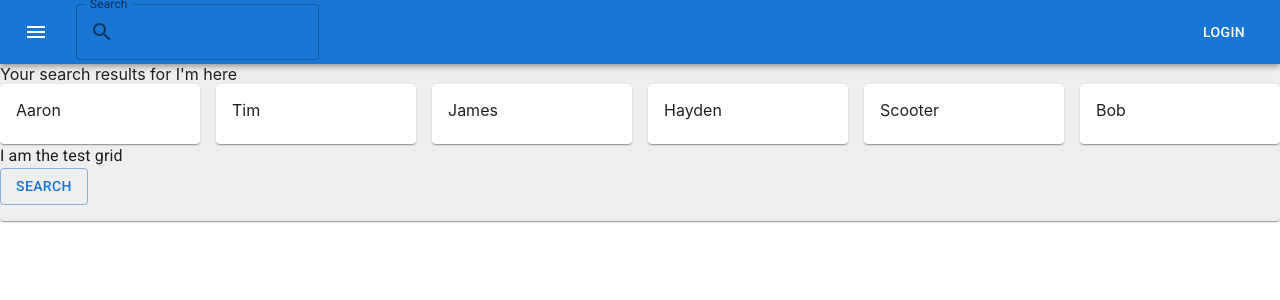
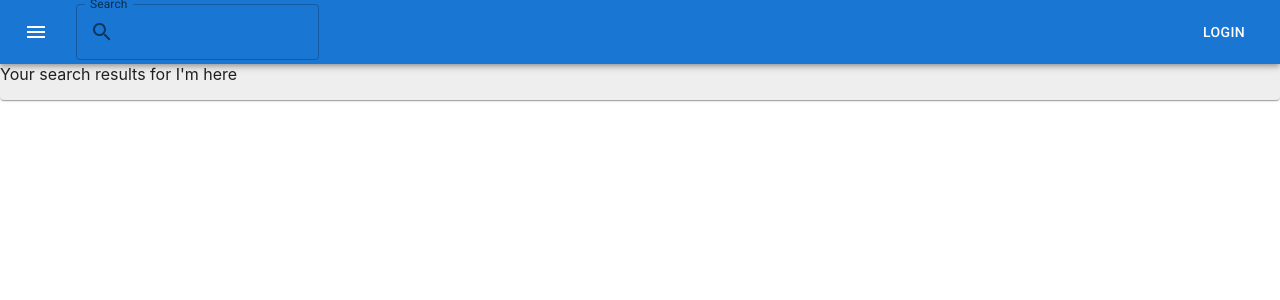
Before and after one commit to aaronleavitt/food-viewer, a React (Create React App) app: page /testgrid in a window 1280 px wide. Shown: the top 300 px of the page. Built offline with nearby package versions, Linux system fonts and the light colour scheme; no server answers.

Commit message:
removed testgrid.js

```diff
--- a/src/components/Layout.js
+++ b/src/components/Layout.js
@@ -11,7 +11,6 @@ import {
   Paper,
 } from "@mui/material";
 import MenuIcon from "@mui/icons-material/Menu";
-import TestGrid from "./pages/TestGrid";
 import { BrowserRouter, Routes, Route } from "react-router-dom";
 import Search from "./pages/Search";
 import SearchIcon from "@mui/icons-material/Search";
@@ -80,7 +79,6 @@ const Layout = () => {
               path="/"
               element={<Search searchResults={results} />}
             />
-            <Route exact path="/testgrid" element={<TestGrid />} />
             <Route
               exact
               path="/search"
--- a/src/components/pages/TestGrid.js
+++ /dev/null
@@ -1,27 +0,0 @@
-import React from "react";
-import { Typography, Grid, Button, Card, CardContent } from "@mui/material";
-import { Link } from "react-router-dom";
-
-const TestGrid = () => {
-  const people = ["Aaron", "Tim", "James", "Hayden", "Scooter", "Bob"];
-  return (
-    <>
-      <Grid container spacing={2}>
-        {people.map((value) => {
-          return (
-            <Grid item xs={6} md={2}>
-              <Card>
-                <CardContent>{value}</CardContent>
-              </Card>
-            </Grid>
-          );
-        })}
-      </Grid>
-      <Typography>I am the test grid</Typography>
-      <Button component={Link} to="/search" variant="outlined">
-        Search
-      </Button>
-    </>
-  );
-};
-export default TestGrid;
```
